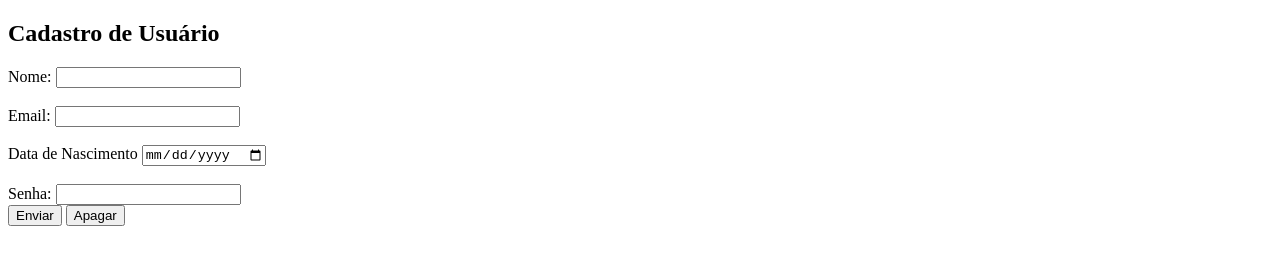
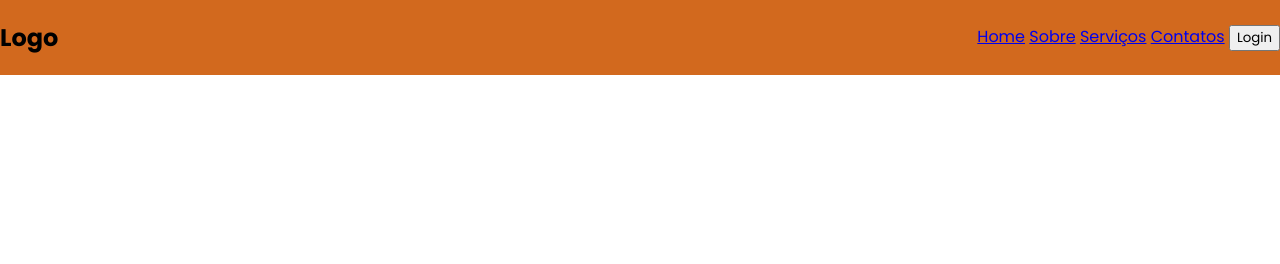
Before and after one commit to miguelalves10/form-html, a plain HTML site: page index.html in a window 1280 px wide. Drawn offline with Linux system fonts and the light colour scheme.

Commit message:
Criando o header

```diff
--- a/css/styles.css
+++ b/css/styles.css
@@ -0,0 +1,18 @@
+@import url('https://fonts.googleapis.com/css2?family=Poppins:ital,wght@0,100;0,200;0,300;0,400;0,500;0,600;0,700;0,800;0,900;1,100;1,200;1,300;1,400;1,500;1,600;1,700;1,800;1,900&display=swap');
+
+/* * = body */
+* {
+    font-family: "Poppins", sans-serif;
+}
+
+header {
+    display: flex;
+    justify-content: space-between;
+    align-items: center;
+    position: fixed;
+    top: 0;
+    left: 0;
+    width: 100%;
+    background-color: chocolate;
+    /* padding: 20px 100px; */
+}
--- a/index.html
+++ b/index.html
@@ -3,32 +3,25 @@
 <head>
     <meta charset="UTF-8">
     <meta name="viewport" content="width=device-width, initial-scale=1.0">
-    <title>Form User</title>
-</head>
+    <title>Form Login</title>
+    <!-- Importando arquivo css -->
+    <link rel="stylesheet" href="css/styles.css">
+
+    <!-- Importando fonte Poppins -->
+
 <body>
-    <h2>Cadastro de Usuário</h2>
-    <form action="">
-        <!-- Para ter o focus no input ao clicar na label, basta adicionar
-        id no input e usar o mesmo id no for da label -->
-        <!-- for == id -->
-        <label for="nome">Nome:</label>
-        <input type="text" name="" id="nome"> <br><br>
+    <header>
+        <!-- h2.logo -> já cria class="logo" -->
+        <!-- google fonts (dica) -->
+        <h2 class="logo">Logo</h2>
 
-        <label for="email">Email:</label>
-        <input type="email" name="" id="email"> <br><br>
-
-        <label for="data">Data de Nascimento</label>
-        <input type="date" name="" id="data"> <br><br>
-
-        <label for="senha">Senha:</label>
-        <input type="password" name="" id="senha">
-
-        <!-- div -> display block (uma linha só para ela) -->
-        <div>
-            <button type="submit">Enviar</button>
-            <button type="reset">Apagar</button>
-        </div>
-    </form>
-
+        <nav class="menu">
+            <a href="#">Home</a>
+            <a href="#">Sobre</a>
+            <a href="#">Serviços</a>
+            <a href="#">Contatos</a>
+            <button class="btn-login">Login</button>
+        </nav>
+    </header>
 </body>
 </html>
```
